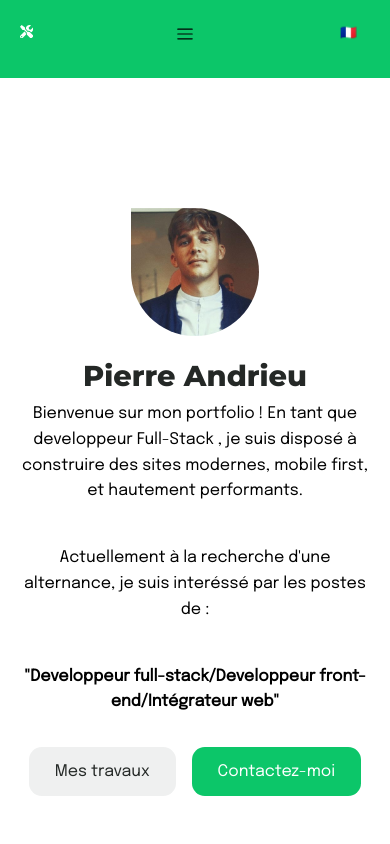
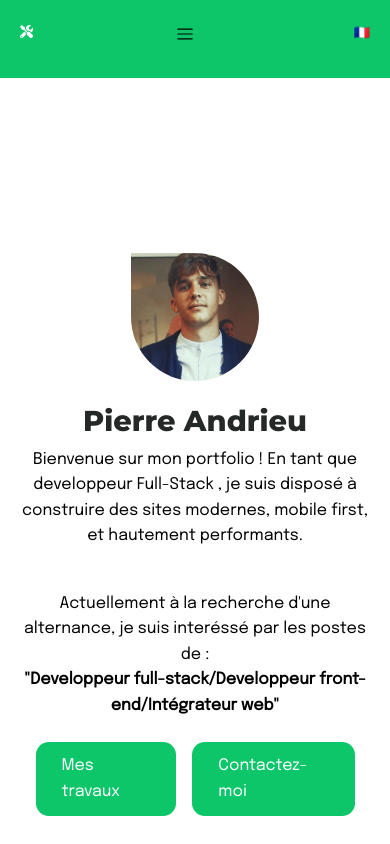
Before and after one commit to PierreAND/React-Portfolio, a React (Vite) app: page / in a window 390 px wide. Shown: the top 844 px of the page. Built offline with nearby package versions, Linux system fonts and the light colour scheme.

Commit message:
fixe css bugg

```diff
--- a/src/sections/about/About.jsx
+++ b/src/sections/about/About.jsx
@@ -7,7 +7,7 @@ const About = () => {
 
   const { t, i18n } = useTranslation();
   return (
-    <section id="about" data-aos="fade-in">
+    <section id="about">
       <div className="container about__container">
         <div className="about__left">
           <div className="about__portrait">
--- a/src/sections/header/Header.jsx
+++ b/src/sections/header/Header.jsx
@@ -13,18 +13,18 @@ const Header = () => {
   const { t, i18n } = useTranslation();
   return (
     <header id="header">
-      <div className="container header__container">
-        <div className="header__profile" data-aos="fade-up">
+      <div className="container header__container" data-aos="fade-up">
+        <div className="header__profile">
           <img src="images/Pierreprofile.jpg" alt="Header Portrait" />
         </div>
-        <h2 data-aos="fade-up">Pierre Andrieu</h2>
-        <p data-aos="fade-up"> {t("description.part1")}</p>
-        <p data-aos="fade-up">{t("description.part16")}</p>
-        <p data-aos="fade-up">
-          <strong>"{t("description.part17")}"</strong>
+        <h2 >Pierre Andrieu</h2>
+        <p > {t("description.part1")}</p>
+        <p >{t("description.part16")} <br/>
+
+          <strong> "{t("description.part17")}"</strong>
         </p>
-        <div className="header__cta" data-aos="fade-up">
-          <a href="#portfolio" className="btn light">
+        <div className="header__cta">
+          <a href="#portfolio" className="btn primary">
             {t("description.part2")}
           </a>
           <a href="#contact" className="btn primary">
--- a/src/styles/header/_header.scss
+++ b/src/styles/header/_header.scss
@@ -9,6 +9,7 @@ header {
     place-items: center;
     background: $color-white;
     transition: $transition;
+    z-index: 1;
 }
 
 
@@ -37,9 +38,12 @@ header {
 }
 
 .header__cta {
+  position: absolute;
+ top: 95%;
   display: flex;
   align-items: center;
   gap:1.2rem;
+  padding: 1rem;
 }
 
 .header__socials {
--- a/src/styles/navbar/_navbar.scss
+++ b/src/styles/navbar/_navbar.scss
@@ -4,7 +4,7 @@
 nav {
   position: fixed;
   top: 0;
-  width: 100%;
+  width: 100vw;
   height: 78px;
   background: $color-primary;
   z-index: 100;
@@ -41,7 +41,7 @@ nav {
 .btn-langage {
   position: fixed;
   top: 25px;
-  left: 98%;
+  right: 20px;
   z-index: 300;
   background: transparent;
   color: $color-white;
@@ -88,29 +88,6 @@ nav {
         top:25px;
       }
 
-      .btn-langage {
-        position: fixed;
-        left:520px;
-    }
 
 
   };
-
-  @media  screen and (max-width: 550px) {
-    .btn-langage {
-      position: fixed;
-      left: 400px;
-    }
-  }
-  @media  screen and (max-width: 420px) {
-    .btn-langage {
-      position: fixed;
-      left: 340px;
-    }
-  }
-  @media  screen and (max-width: 320px) {
-    .btn-langage {
-      position: fixed;
-      left: 280px;
-    }
-  }
```
